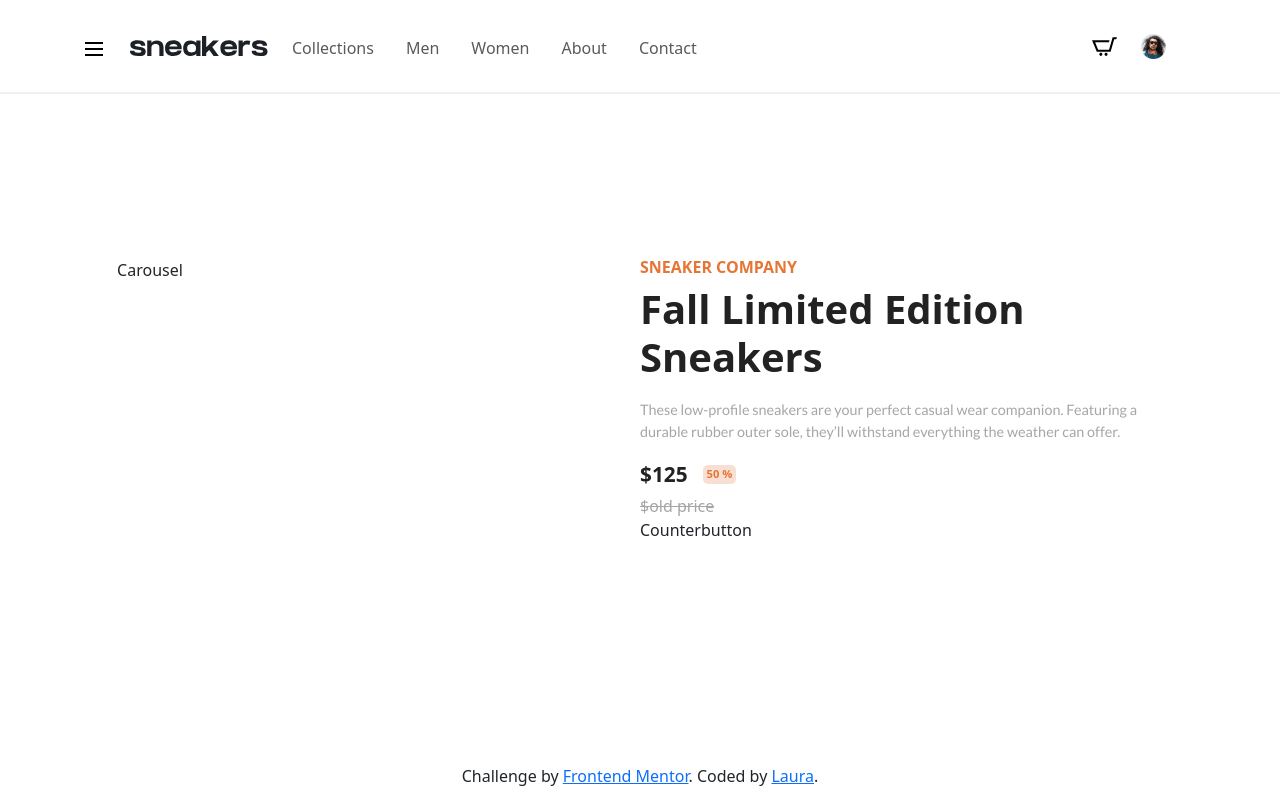
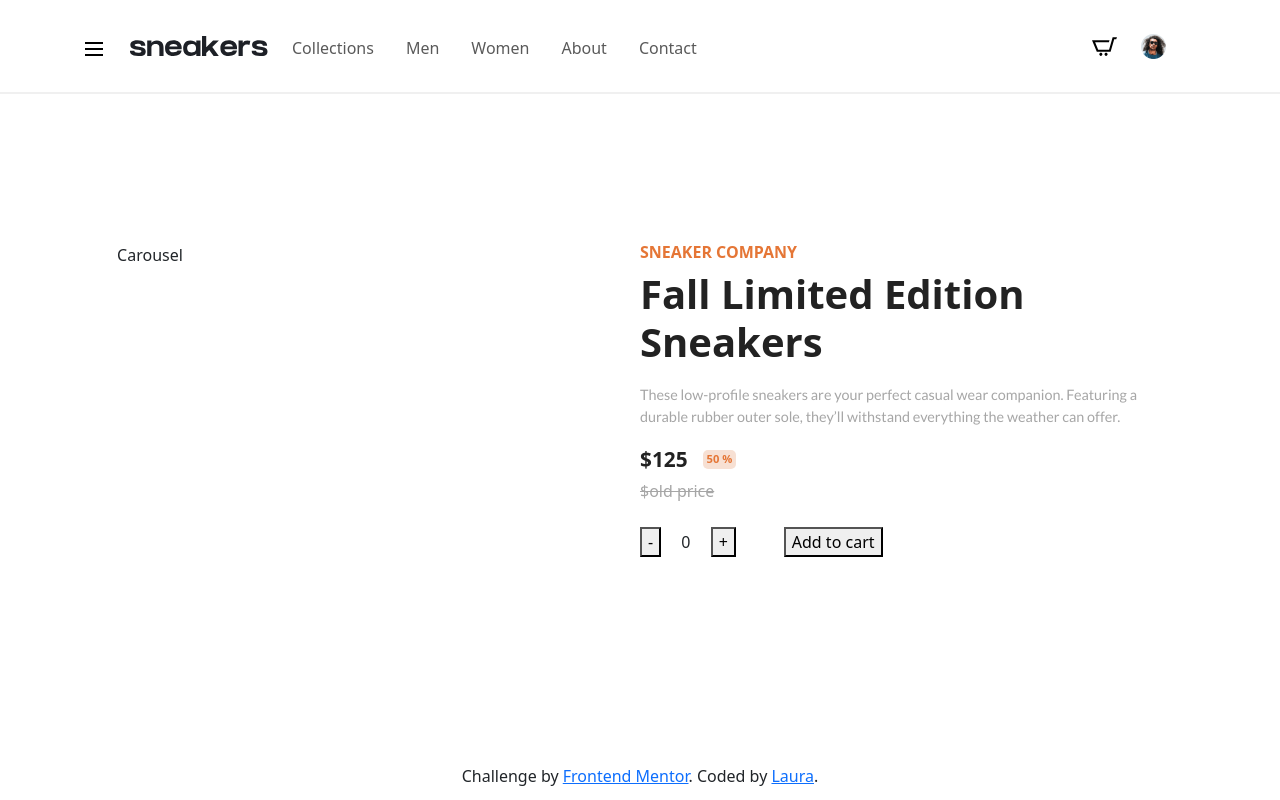
Before and after one commit to lpgiangrande/react-ecommerce-ui, a React (Vite) app: page / in a window 1280 px wide. Built offline with nearby package versions, Linux system fonts and the light colour scheme.

Commit message:
Add to cart component - first shot

```diff
--- a/src/components/QuantityCounterWithAddToCartButton.jsx
+++ b/src/components/QuantityCounterWithAddToCartButton.jsx
@@ -1,9 +1,36 @@
 import React from 'react'
+import { useState } from 'react'
 
 export default function QuantityCounter() {
+
+  const [ quantity, setQuantity ] = useState(0)
+
+  const decrementQuantity = () => {
+    if (quantity > 0) {
+      setQuantity(quantity - 1);
+    }
+  };
+
+  const incrementQuantity = () => {
+    setQuantity(quantity + 1);
+  };
+
   return (
-    <div>
-      <span>Counter</span><span>button</span>
+    <div className="row mt-4">
+    <div className="col">
+      <div className="d-inline-block me-5">
+        <button
+          className='me-3'
+          onClick={decrementQuantity}>-</button>
+          <span> {quantity}  </span>
+        <button
+          className='ms-3'
+          onClick={incrementQuantity}>+</button>
+      </div>
+      <div className="d-inline-block">
+        <button onClick={incrementQuantity}>Add to cart</button>
+      </div>
     </div>
-  )
+  </div>
+  );
 }
```
